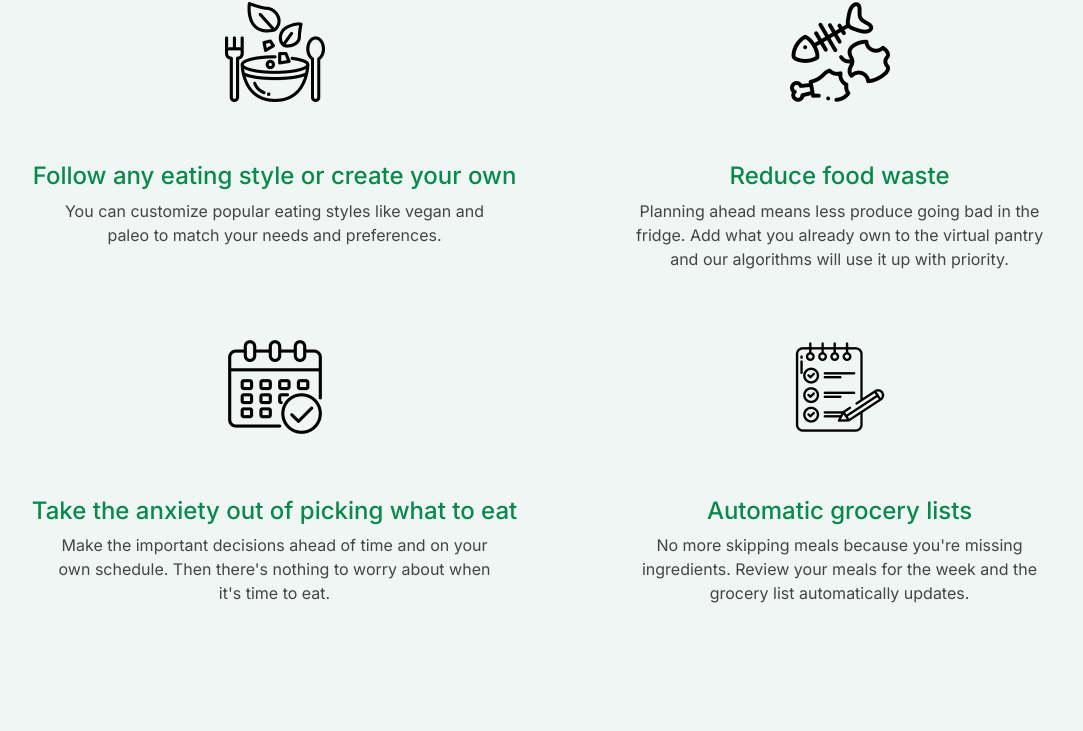
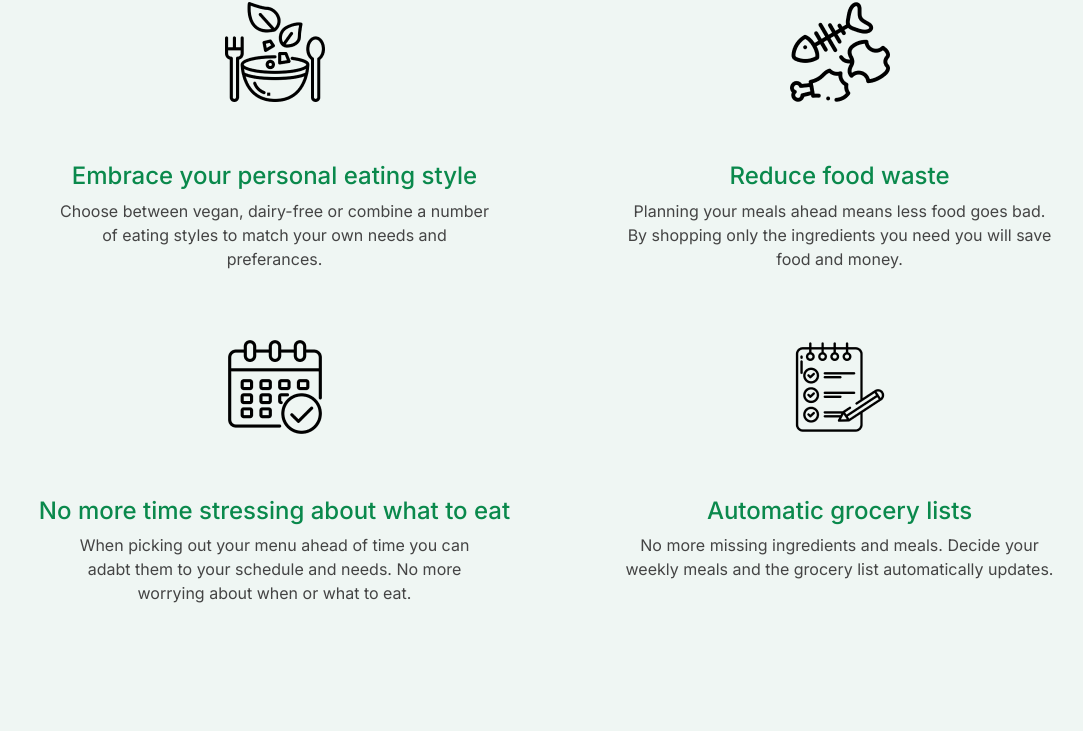
Before and after one commit to eirvav/mealplanner, a plain HTML site: page faq.html in a window 1280 px wide. Shown: the part 1368-2099 px from the top of the page, without its empty margins (83-1166 px from the left). Drawn offline with nearby package versions, Linux system fonts and the light colour scheme.

Commit message:
Changed the sentences of FAQ

```diff
--- a/faq.html
+++ b/faq.html
@@ -203,10 +203,9 @@
         <div class="col-md-6" id="col">
           <div class="text-center">
             <img src="/assets/img/eco-food 1.png" />
-            <h3>Follow any eating style or create your own</h3>
+            <h3>Embrace your personal eating style</h3>
             <p>
-              You can customize popular eating styles like vegan and paleo to
-              match your needs and preferences.
+              Choose between vegan, dairy-free or combine a number of eating styles to match your own needs and preferances.
             </p>
           </div>
         </div>
@@ -215,9 +214,8 @@
             <img src="/assets/img/waste 1.png" />
             <h3>Reduce food waste</h3>
             <p>
-              Planning ahead means less produce going bad in the fridge. Add
-              what you already own to the virtual pantry and our algorithms will
-              use it up with priority.
+              Planning your meals ahead means less food goes bad.
+              By shopping only the ingredients you need you will save food and money.
             </p>
           </div>
         </div>
@@ -226,11 +224,10 @@
         <div class="col-md-6" id="col">
           <div class="text-center">
             <img src="/assets/img/calendar (1) 1.png" />
-            <h3>Take the anxiety out of picking what to eat</h3>
+            <h3>No more time stressing about what to eat</h3>
             <p>
-              Make the important decisions ahead of time and on your own
-              schedule. Then there's nothing to worry about when it's time to
-              eat.
+              When picking out your menu ahead of time you can adabt them to your schedule and needs.
+              No more worrying about when or what to eat.
             </p>
           </div>
         </div>
@@ -239,9 +236,8 @@
             <img src="/assets/img/note 1.png" />
             <h3>Automatic grocery lists</h3>
             <p>
-              No more skipping meals because you're missing ingredients. Review
-              your meals for the week and the grocery list automatically
-              updates.
+              No more missing ingredients and meals.
+              Decide your weekly meals and the grocery list automatically updates.
             </p>
           </div>
         </div>
```
